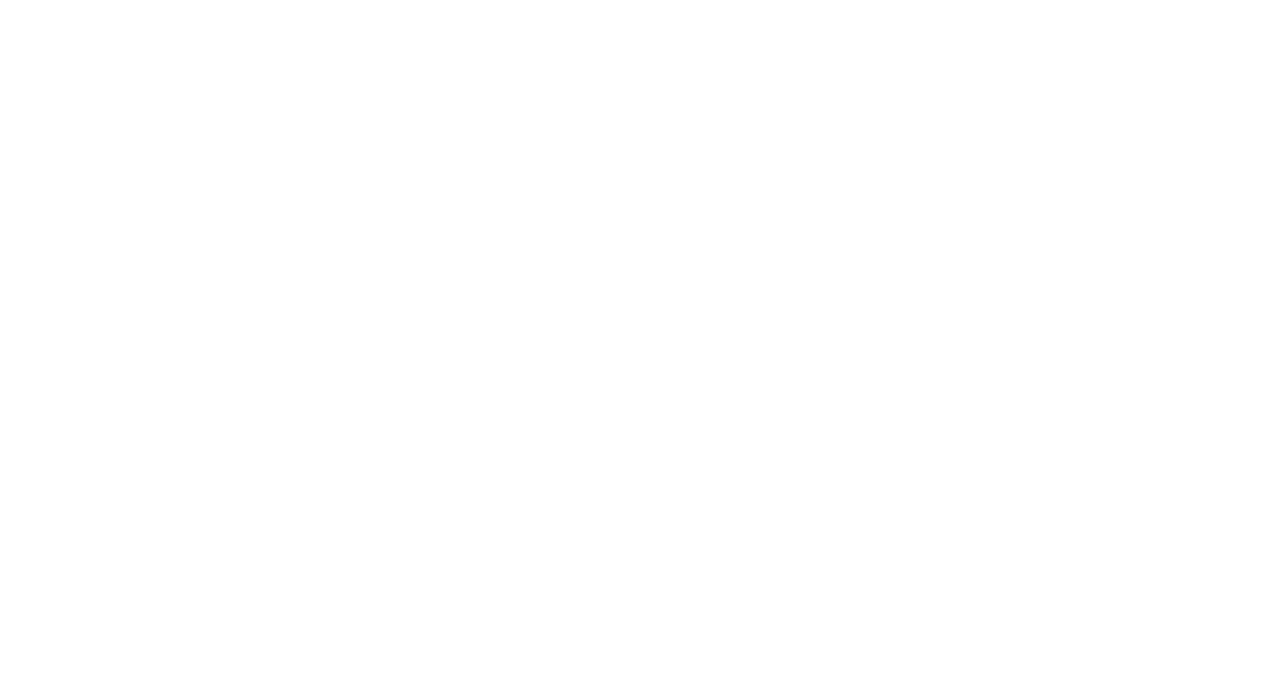
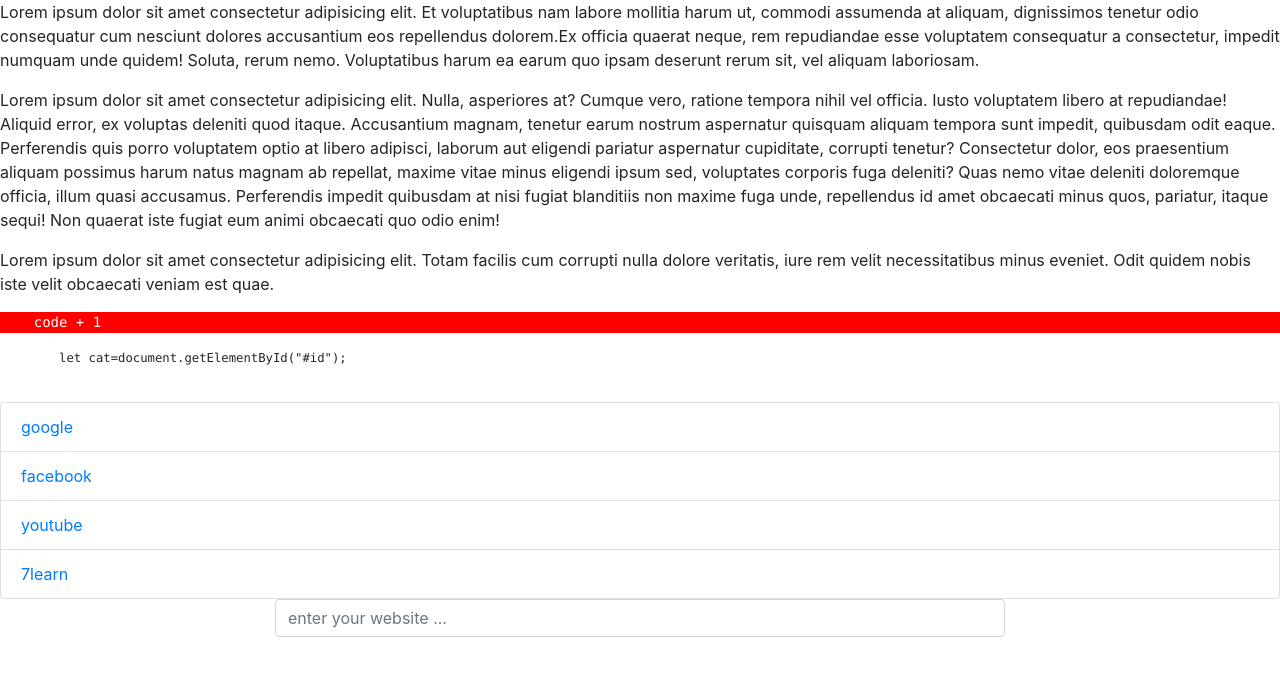
Before and after one commit to nadinweb/javascript-course, a plain HTML site: page index.html in a window 1280 px wide. Drawn offline with Linux system fonts and the light colour scheme.

Commit message:
DOM and little event

```diff
--- a/index.html
+++ b/index.html
@@ -9,7 +9,48 @@
     <link rel="stylesheet" href="public/css/bootstrap.min.css">
 </head>
 <body>
+<p>
+    Lorem ipsum dolor sit amet consectetur adipisicing elit. Et voluptatibus nam labore mollitia harum ut, commodi assumenda at aliquam, dignissimos tenetur odio consequatur cum nesciunt dolores accusantium eos repellendus dolorem.Ex officia quaerat neque, rem repudiandae esse voluptatem consequatur a consectetur, impedit numquam unde quidem! Soluta, rerum nemo. Voluptatibus harum ea earum quo ipsam deserunt rerum sit, vel aliquam laboriosam.
+</p>
 
+<p>
+    Lorem ipsum dolor sit amet consectetur adipisicing elit. Nulla, asperiores at? Cumque vero, ratione tempora nihil vel officia. Iusto voluptatem libero at repudiandae! Aliquid error, ex voluptas deleniti quod itaque.
+    Accusantium magnam, tenetur earum nostrum aspernatur quisquam aliquam tempora sunt impedit, quibusdam odit eaque. Perferendis quis porro voluptatem optio at libero adipisci, laborum aut eligendi pariatur aspernatur cupiditate, corrupti tenetur?
+    Consectetur dolor, eos praesentium aliquam possimus harum natus magnam ab repellat, maxime vitae minus eligendi ipsum sed, voluptates corporis fuga deleniti? Quas nemo vitae deleniti doloremque officia, illum quasi accusamus.
+    Perferendis impedit quibusdam at nisi fugiat blanditiis non maxime fuga unde, repellendus id amet obcaecati minus quos, pariatur, itaque sequi! Non quaerat iste fugiat eum animi obcaecati quo odio enim!
+</p>
+
+<p>
+    Lorem ipsum dolor sit amet consectetur adipisicing elit. Totam facilis cum corrupti nulla dolore veritatis, iure rem velit necessitatibus minus eveniet. Odit quidem nobis iste velit obcaecati veniam est quae.
+</p>
+<pre>
+    code + 1
+</pre>
+
+<code>
+    <pre>
+        let cat=document.getElementById("#id");
+    </pre>
+</code>
+
+<ul class="list-group" id="list-website">
+
+</ul>
+
+
+<div class="container">
+    <div class="row">
+        <div class="col-md-8 m-auto">
+            <div class="form-group">
+                <input type="text" name="download__link" id="download__link" class="form-control" placeholder="enter your website ... ">
+            </div>
+
+            <div class="from-group">
+                <p class="lead" id="result"></p>
+            </div>
+        </div>
+    </div>
+</div>
 
 <script src="script.js"></script>
 </body>
--- a/script.js
+++ b/script.js
@@ -0,0 +1,33 @@
+let paragras=document.querySelectorAll("p");
+paragras.forEach((el)=>{
+    el.setAttribute("title",el.textContent);
+});
+
+let code=document.querySelector("pre");
+
+code.style.backgroundColor="red";
+code.style.color="white";
+
+
+const websites=[
+    "google","facebook","youtube","7learn"
+]
+
+let ul=document.querySelector("#list-website");
+
+
+
+let li="";
+websites.forEach((el)=>{
+    li+=`<li class='list-group-item'><a href='https://${el}.com'>${el}</a></li>`;
+    ul.innerHTML=li;
+})
+
+
+let inp=document.querySelector("#download__link");
+const result=document.querySelector("#result");
+inp.addEventListener("keyup",(e)=>{
+
+
+    result.textContent=e.target.value;
+})
```
